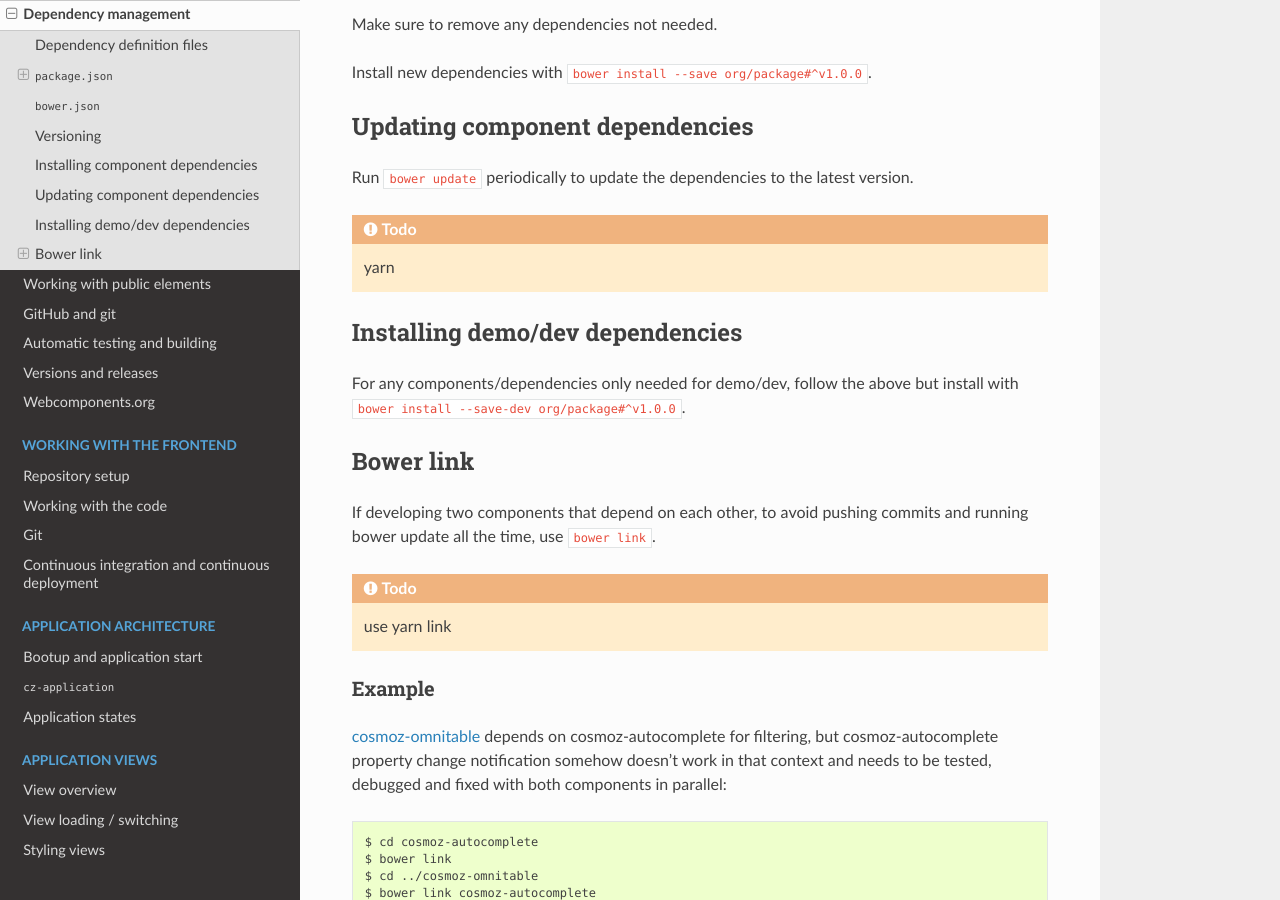
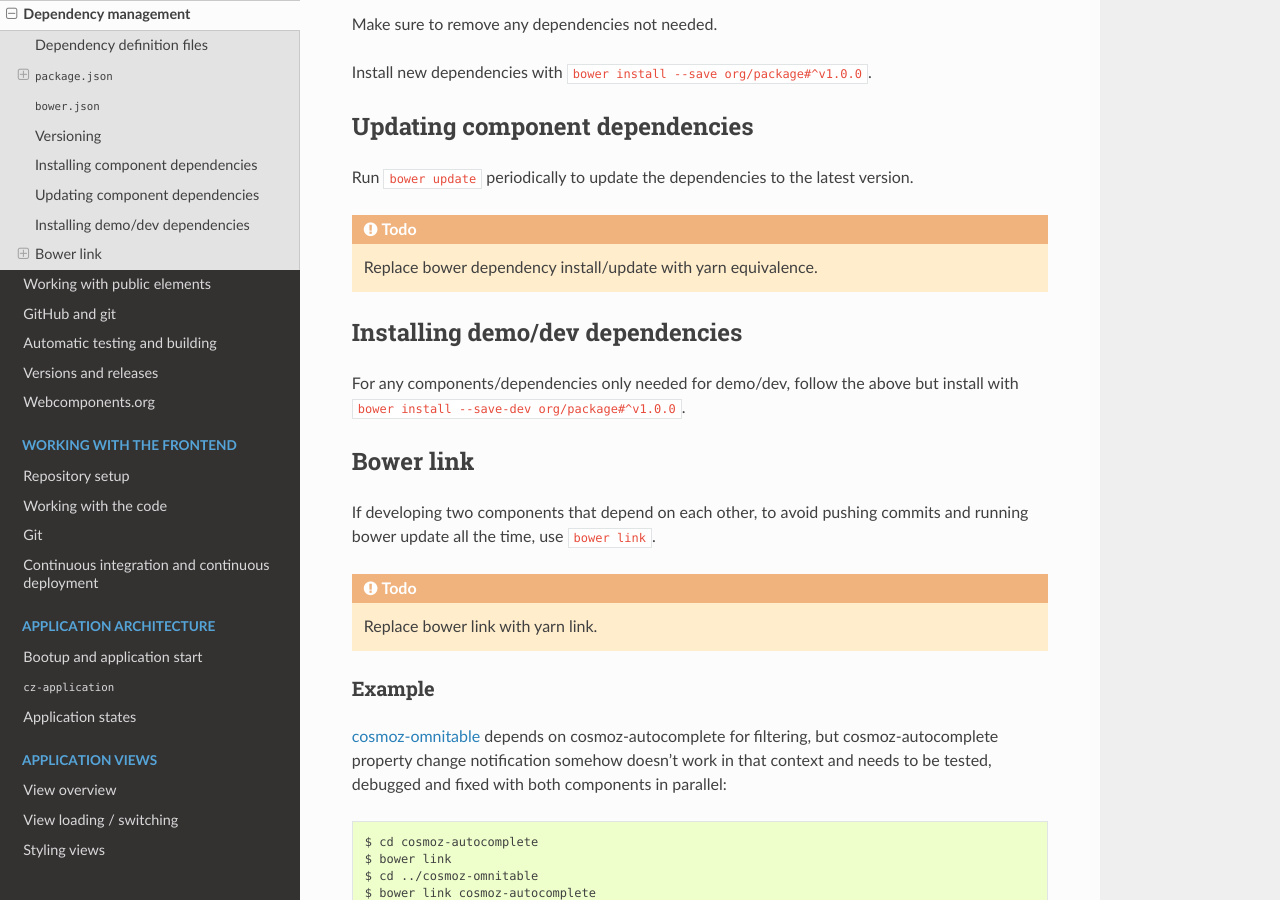
Before and after one commit to plumelo/cosmoz-frontend-rtd, a Sphinx documentation site: the page built from docs/public/20-dependency-management.rst, in a window 1280 px wide and 900 px high, scrolled down 1340 px. Built offline with Sphinx 7.4.7 and the Read the Docs theme 2.0.0, drawn with Linux system fonts in a browser that asks for light colours.

Commit message:
docs/public/20-dependency-management, adjusting todo information.

```diff
--- a/docs/public/20-dependency-management.rst
+++ b/docs/public/20-dependency-management.rst
@@ -76,7 +76,7 @@ Updating component dependencies
 Run ``bower update`` periodically to update the dependencies to the latest
 version.
 
-.. todo:: yarn
+.. todo:: Replace bower dependency install/update with yarn equivalence.
 
 .. _github-demo-dev-dependencies:
 
@@ -92,7 +92,7 @@ Bower link
 If developing two components that depend on each other, to avoid pushing
 commits and running bower update all the time, use ``bower link``.
 
-.. todo:: use yarn link
+.. todo:: Replace bower link with yarn link.
 
 Example
 ~~~~~~~
```
